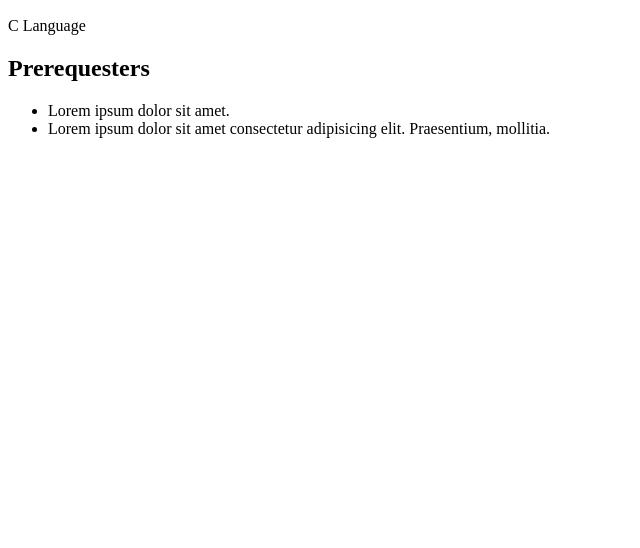
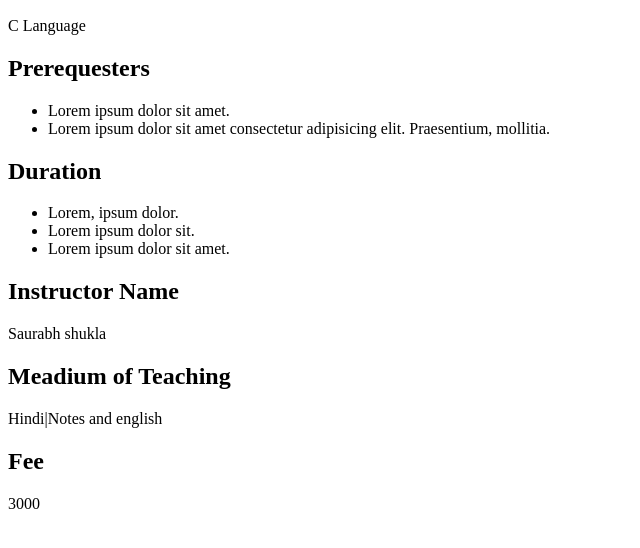
Before and after one commit to Rustam12064/project1, a plain HTML site: page index.html in a window 1280 px wide. Shown: the part 110-658 px from the top of the page, without its empty margins (0-640 px from the left). Drawn offline with Linux system fonts and the light colour scheme.

Commit message:
updated index file 1.2

```diff
--- a/index.html
+++ b/index.html
@@ -14,5 +14,17 @@
         <li>Lorem ipsum dolor sit amet.</li>
         <li>Lorem ipsum dolor sit amet consectetur adipisicing elit. Praesentium, mollitia.</li>
     </ul>
+    <h2>Duration</h2>
+    <ul>
+        <li>Lorem, ipsum dolor.</li>
+        <li>Lorem ipsum dolor sit.</li>
+        <li>Lorem ipsum dolor sit amet.</li>
+    </ul>
+    <h2>Instructor Name</h2>
+    <p>Saurabh shukla</p>
+    <h2>Meadium of Teaching</h2>
+    <p>Hindi|Notes and english</p>
+    <h2>Fee</h2>
+    <p>3000</p>
 </body>
 </html>
```
